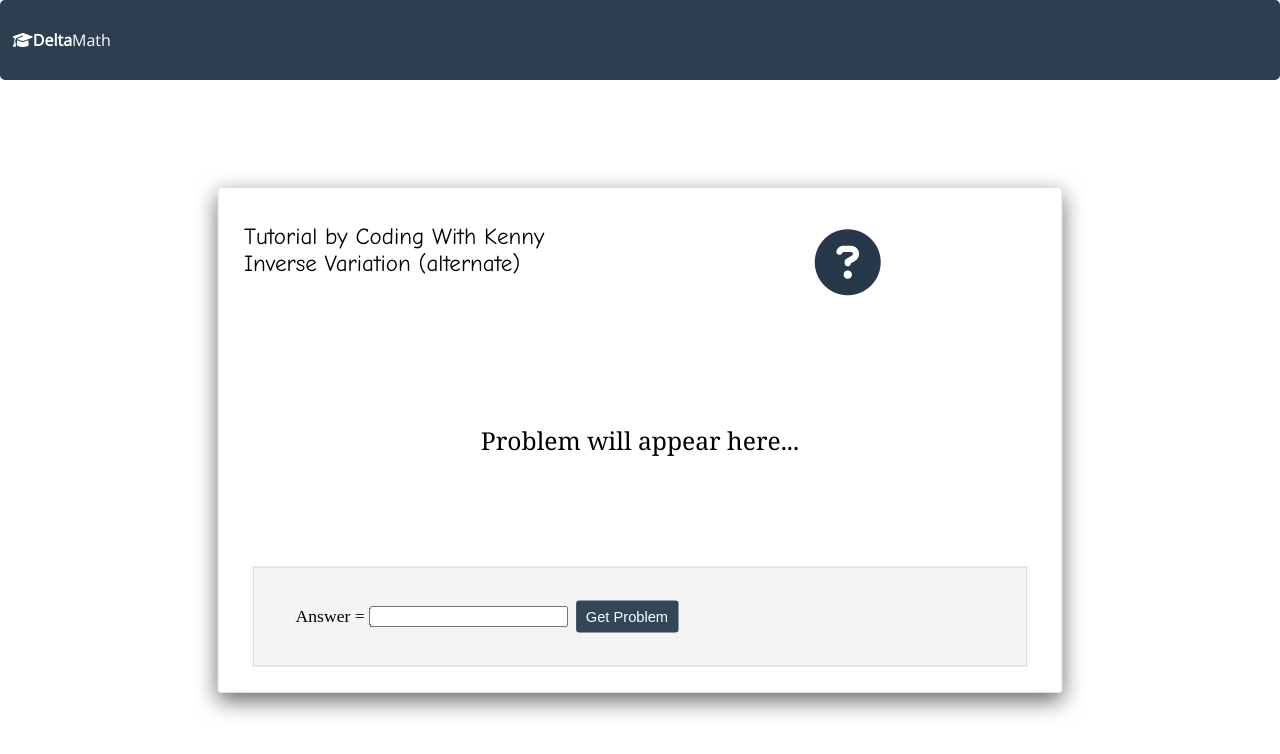
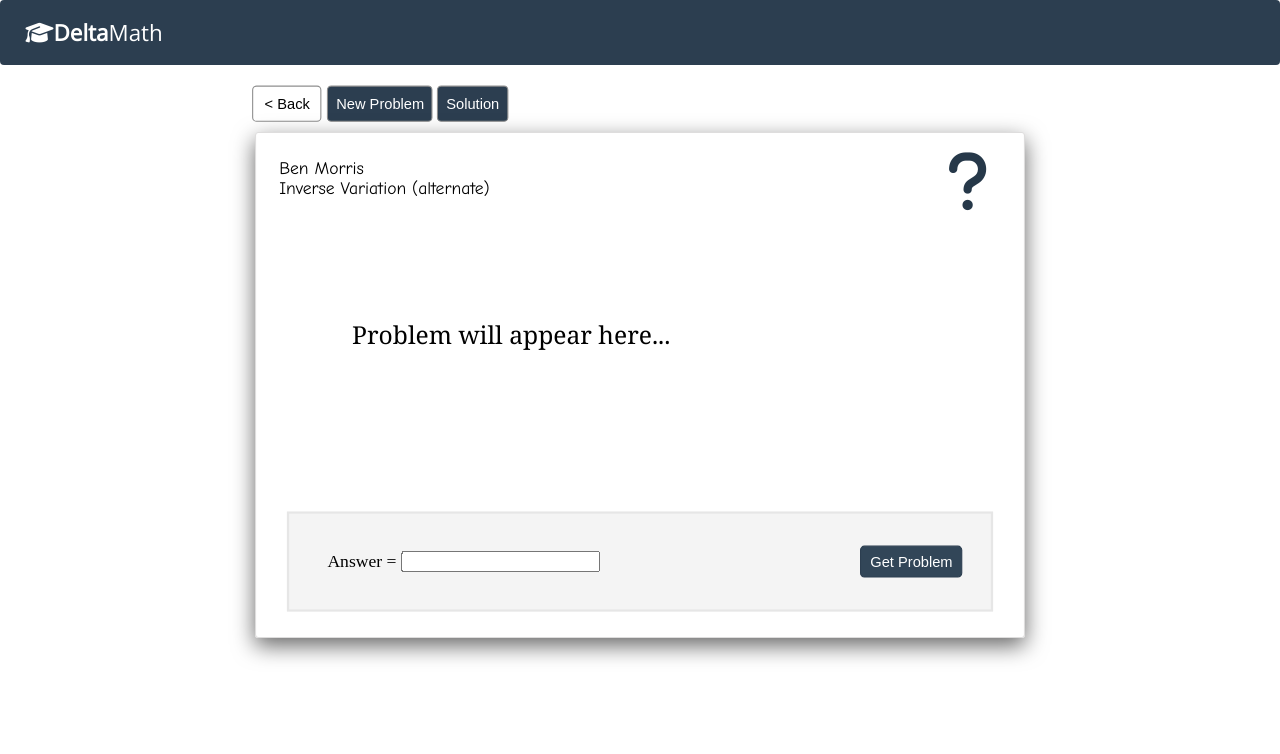
Before and after one commit to bmorri3/DeltaMathClone, a plain HTML site: page inverseVaration.html in a window 1280 px wide. Drawn offline with nearby package versions, Linux system fonts and the light colour scheme.

Commit message:
Skeleton for one skill finished.

```diff
--- a/inverseVaration.css
+++ b/inverseVaration.css
@@ -11,29 +11,103 @@
 span#problem{
   font-family: georgia, serif, Symbola;
 }
-#container{
+#webpage-header{
+  width:100vw;
+  background: #2c3e50;
+  position: absolute;
+  top: 0;
+  /* bottom: 90%; */
+  height: 65px;
+  width: 100%;
+  color: white;
+  border-radius: 4px;
+  font-family: 'Comic Neue', Helvetica, sans-serif;
+  display: flex;
+  justify-content: flex-start;
+  align-items: center;
+  padding-left: 2%;
+  font-family: 'Open sans', sans-serif;
+}
+#question-mark{
+  position: relative;
+  top: 120px;
+  right: 0px;
+  font-size: 60px;
+  color: #263849;
+}
+#container {
   display: flex;
   justify-content: center;
   align-items: center;
   flex-direction: column;
-  width: 60%;
+  width: 700px; /* Set the default width to 700px */
   box-shadow: 0 7px 20px rgba(0, 0, 0, 0.6);
   border-radius: 3px;
   position: absolute;
-  top: 55%;
+  top: 385px;
   left: 50%;
   transform: translate(-50%, -50%) scale(1.1);
   height: 460px;
   border: 1px solid rgb(222, 221, 221);
+}
+#button-container{
+  display: flex;
+  justify-content: center;
+  align-items: center;
+  width: 700px;
+  box-shadow: 0 0px 0px rgba(0, 0, 0, 0.6);
+  border-radius: 3px;
+  position: absolute;
+  top: 65px;
+  left: 50.7%;
+  transform: translate(-88%, 40%) scale(1.1);
+  border: 0px solid rgb(222, 221, 221);
+}
+.white-button{
+  background: white;
+  padding: 8px 10px;
+  border-radius: 4px;
+  border: 0.5px solid rgb(143,143,143);
+}
+.blue-button{
+  background: #2c3e50;
+  color: White;
+  padding: 8px 7px;
+  border-radius: 4px;
+  border: 0.5px solid rgb(143,143,143);
+}
+/* Media query for smaller screens */
+@media (max-width: 768px) {
+  #container {
+    width: 80%; /* Set the width to 80% for screens smaller than 768px */
+  }
+  #button-container {
+    width: 80%;
+    left: 10; /* Align to the left edge of the viewport */
+    transform: none;
+  }
+}
+#dark-blues{
+  margin:5px;
 }
 #sub-container{
   position: absolute;
   top: 75%;
   bottom: 5%;
   background: #f4f4f4;
-  border: 0.5px solid #dbdbdb;
+  border: 2px solid #dbdbdb85;
   left: 4%;
   right: 4%;
+  display: flex;
+  justify-content: flex-start;
+  align-items: center;
+  padding-left: 5%;
+}
+#sub-button{
+  position: absolute;
+  top: 75%;
+  bottom: 5%;
+  right: 8%;
   display: flex;
   justify-content: flex-start;
   align-items: center;
@@ -45,7 +119,7 @@ span#problem{
   border: 1px solid #2c3e50;
   cursor: pointer;
   padding: 6px 8px;
-  border-radius: 3px;
+  border-radius: 4px;
   transition: 0.1s;
   margin-left: 7px;
 }
@@ -53,12 +127,11 @@ span#problem{
   background-color: #101a23;
 }
 #input{
-  width: 60px;
-  height: 30px;
+  width: 45px;
+  height: 100px !important;
   cursor: pointer;
   transform: scale(1.2);
   margin: 5px;
-  outline: none;
   border-radius: 2px;
   border: 0.5px solid rgb(143,143,143);
 }
@@ -73,32 +146,23 @@ span.parenthesis, #comma{
 #problem{
   font-size:1.4rem;
 }
-#webpage-header{
-  width:100vw;
-  background: #2c3e50;
+#problem-header{
   position: absolute;
-  top: 0;
-  bottom: 90%;
-  color: white;
-  border-radius: 5px;
-  font-family: 'Comic Neue', Helvetica, sans-serif;
-  display: flex;
-  justify-content: flex-start;
-  align-items: center;
-  padding-left: 1%;
-  font-family: 'Open sans', sans-serif;
+  top: 5%;
+  left: 3%;
+  width: 75%;
 }
-#question-mark{
+#problem{
   position: absolute;
-  top: 12%;
-  font-size: 60px;
-  color: #263849;
-  left: 190%;
+  top: 40%;
+  left: 50%;
+  width: 75%;
+  transform: translate(-50%, -50%);
 }
-#header{
+#indicator{
   position: absolute;
-  top: 7%;
-  left: 3%;
+  bottom: 110%;
+  left: 90%;
 }
 #header span{
   font-size: 21px;
--- a/inverseVaration.html
+++ b/inverseVaration.html
@@ -14,20 +14,36 @@
 
   <body>
     <div id='webpage-header'>
-      <span id=deltamath_logo><i class = 'fa fa-graduation-cap' aria-hidden='true'></i><b>Delta</b>Math</span>
+      <span id='deltamath_logo' style='font-size: 1.4em'><i class='fa fa-graduation-cap' aria-hidden='true'></i><b>Delta</b>Math</span>
+    </div>
+    <div id = 'button-container'>
+      <button class = "white-button">< Back </button>
+      <div id = 'dark-blues'>
+        <button class = "blue-button">New Problem</button>
+        <button class = "blue-button">Solution</button>
+      </div>
     </div>
 
     <div id='container'>
-      <div id='header'>
-        <span id='name' style='font-family: "Comic Neue", sans-serif;'>Tutorial by Coding With Kenny</span>
+      <div id='problem-header'>
+        <span id='name' style='font-family: "Comic Neue", sans-serif;'>Ben Morris</span>
         <br>
         <span id='assignment_name' style='font-family: "Comic Neue", sans-serif;'>Inverse Variation (alternate)</span>
-        <i class='fa fa-question-circle' id='question-mark' aria-hidden='true'></i>
+        <br>
+        <span id='datetime' style='font-family: "Comic Neue", sans-serif;'></span>
       </div>
       <span id='problem'>Problem will appear here...</span>
+
+      <div id='indicator'>
+        <i class='fa-solid fa-question' id='question-mark' aria-hidden='true'></i>
+      </div>
+
       <div id='sub-container'>
         <span id='solution'>Answer =&nbsp</span>
         <input id='yInput'>
+      </div>
+
+      <div id='sub-button'>
         <button id='getProblem'>Get Problem</button>
       </div>
     </div>
--- a/inverseVariation.js
+++ b/inverseVariation.js
@@ -3,9 +3,7 @@ let icon = document.getElementById('question-mark');
 
 let problemType = ['numeric', 'verbal'];
 
-let X1 = random();
-let X2 = random();
-let Y1 = random();
+
 
 function random(max=200) {
   return Math.floor(Math.random()*max) + 1;
@@ -20,12 +18,12 @@ function toggleIconIncorrect() {
 }
 
 function correct() {
-  icon.setAttribute('class', 'fa fa-check-circle');
+  icon.setAttribute('class', 'fa-solid fa-check');
   toggleIconCorrect();
 }
 
 function incorrect(){
-  icon.setAttribute('class', 'fa fa-times-circle');
+  icon.setAttribute('class', 'fa-solid fa-xmark');
   toggleIconIncorrect();
 }
 
@@ -40,16 +38,32 @@ function refresh() {
   }, 1500)
 }
 
+function insertDateTime() {
+  const currentDate = new Date();
+  const options = { month: 'short', day: '2-digit', hour: '2-digit', minute: '2-digit', second: '2-digit', hour12: true };
+  const formattedDate = currentDate.toLocaleString('en-US', options);
+  document.getElementById('datetime').textContent = formattedDate;
+}
+
+getProbBtn.addEventListener('click', determineProblemType);
+
+let X1 = random();
+let X2 = random();
+let Y1 = random();
+
 function outputProblem(type) {
   let correctY2;
-  // problem.innerHTML = "HERE";
+
+  // Call insertDateTime function when the page loads
+  insertDateTime();
+
   switch(type) {
     case 'numeric':
-      problem.innerHTML = `X and Y vary inversely. What is the value of Y if ${Y1} when X is ${X1}, what is the value of Y when X is ${X2}?`;
+      problem.innerHTML = `X and Y vary inversely. What is the value of Y if ${Y1} when X is ${X1}, what is the value of Y when X is ${X2}? Round answers to the nearest hundredth.`;
       break;
 
     case 'verbal':
-      problem.innerHTML = `Current and resistance vary inversely. If the resistance is ${Y1} Amps when the current is ${X1} Ohms, what is the current (in Amps) when the current is ${X2} Ohms?`;
+      problem.innerHTML = `Current and resistance vary inversely. If the resistance is ${Y1} Amps when the current is ${X1} Ohms, what is the current (in Amps) when the current is ${X2} Ohms? Round answers to the nearest hundredth.`;
       break;
   }
 
@@ -61,11 +75,9 @@ function outputProblem(type) {
 
     if(inputY2 == correctY2) {
       correct();
-      refresh();
     }
     else {
       incorrect();
-      refresh();
     }
   }
   changeEventListener(checkSolution);
@@ -77,5 +89,3 @@ function determineProblemType() {
   getProbBtn.innerText = 'Submit Answer';
   outputProblem(prob_type);
 }
-
-getProbBtn.addEventListener('click', determineProblemType);
```
Also changed, not shown: loadPages.js (added, +48 -0 lines).
